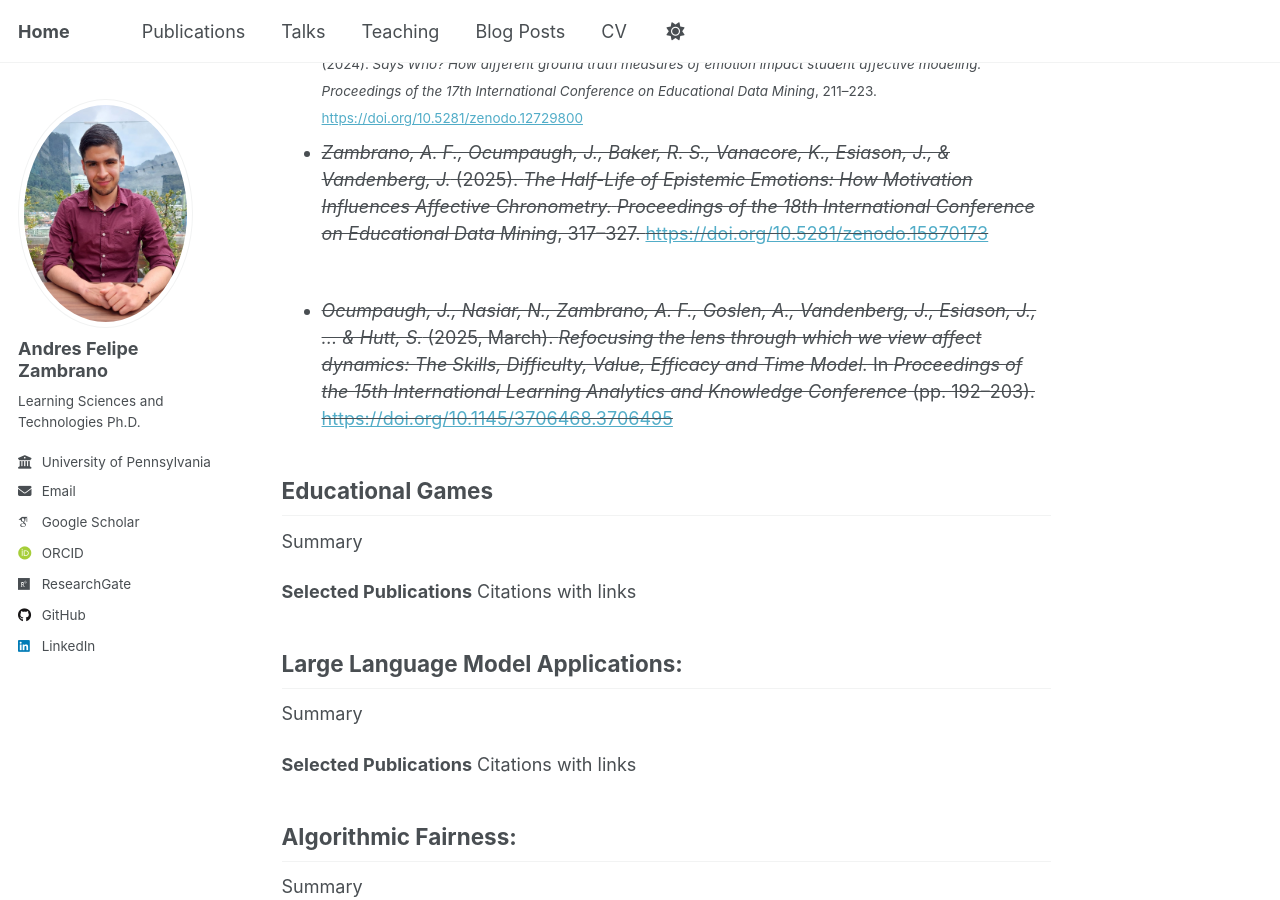
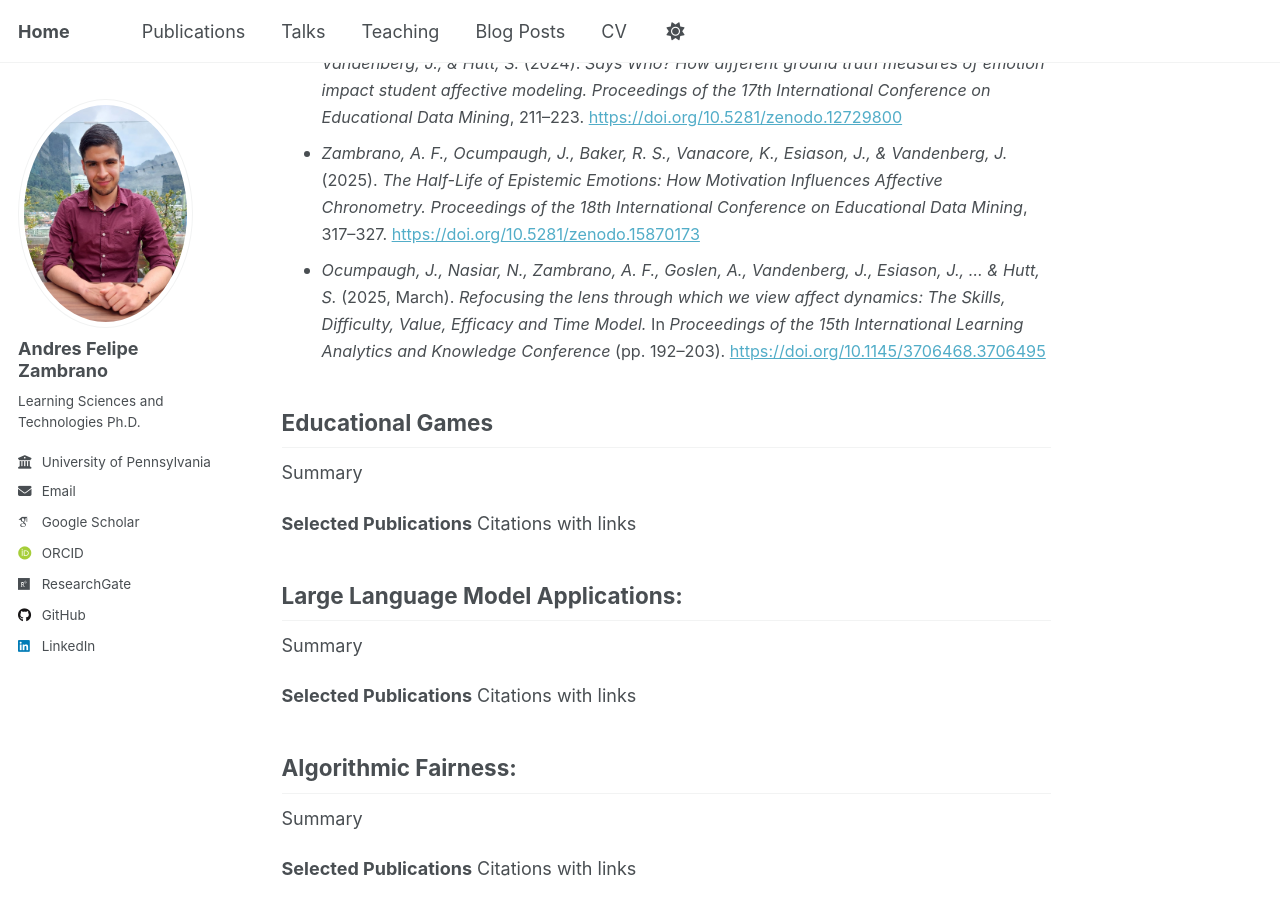
Before and after one commit to afzambrano/afzambrano.github.io, a Jekyll site: the page built from _pages/about.md, in a window 1280 px wide and 900 px high, scrolled down 724 px. Built offline with Jekyll 4.4.1, drawn with Linux system fonts in a browser that asks for light colours; some web fonts are replaced; a script that is not in the unit is left out.

Commit message:
Update about.md

```diff
--- a/_pages/about.md
+++ b/_pages/about.md
@@ -18,18 +18,24 @@ Affect and Emotions
 I investigate how students’ emotions emerge while they interact with various digital learning environments. To do this, I develop sensor-free machine learning affect detectors trained on students’ self-reports and classroom observations, following the [BROMP](https://learninganalytics.upenn.edu/ryanbaker/bromp.html) monitoring protocol. Using these detectors, I examine how affective states relate to motivational and cognitive factors, the behaviors students adopt while engaging with learning tools, and their overall learning outcomes.
 
 **Selected Publications**<br>
-- <small><i>Zambrano, A. F., Nasiar, N., Ocumpaugh, J., Goslen, A., Zhang, J., Rowe, J., Esiason, J., Vandenberg, J., & Hutt, S.</i> (2024).
-<i>Says Who? How different ground truth measures of emotion impact student affective modeling.</i>
-<i>Proceedings of the 17th International Conference on Educational Data Mining</i>, 211–223.
-<a href="https://doi.org/10.5281/zenodo.12729800">https://doi.org/10.5281/zenodo.12729800</a></small><br>
-- <s><i>Zambrano, A. F., Ocumpaugh, J., Baker, R. S., Vanacore, K., Esiason, J., & Vandenberg, J.</i> (2025).
-<i>The Half-Life of Epistemic Emotions: How Motivation Influences Affective Chronometry.</i>
-<i>Proceedings of the 18th International Conference on Educational Data Mining</i>, 317–327.
-<a href="https://doi.org/10.5281/zenodo.15870173">https://doi.org/10.5281/zenodo.15870173</a></s><br>
-- <s><i>Ocumpaugh, J., Nasiar, N., Zambrano, A. F., Goslen, A., Vandenberg, J., Esiason, J., ... & Hutt, S.</i> (2025, March).
-<i>Refocusing the lens through which we view affect dynamics: The Skills, Difficulty, Value, Efficacy and Time Model.</i>
-In <i>Proceedings of the 15th International Learning Analytics and Knowledge Conference</i> (pp. 192–203).
-<a href="https://doi.org/10.1145/3706468.3706495">https://doi.org/10.1145/3706468.3706495</a></s>
+- <span style="font-size: 0.9em;">
+  <i>Zambrano, A. F., Nasiar, N., Ocumpaugh, J., Goslen, A., Zhang, J., Rowe, J., Esiason, J., Vandenberg, J., & Hutt, S.</i> (2024).
+  <i>Says Who? How different ground truth measures of emotion impact student affective modeling.</i>
+  <i>Proceedings of the 17th International Conference on Educational Data Mining</i>, 211–223.
+  <a href="https://doi.org/10.5281/zenodo.12729800">https://doi.org/10.5281/zenodo.12729800</a>
+</span><br>
+- <span style="font-size: 0.9em;">
+  <i>Zambrano, A. F., Ocumpaugh, J., Baker, R. S., Vanacore, K., Esiason, J., & Vandenberg, J.</i> (2025).
+  <i>The Half-Life of Epistemic Emotions: How Motivation Influences Affective Chronometry.</i>
+  <i>Proceedings of the 18th International Conference on Educational Data Mining</i>, 317–327.
+  <a href="https://doi.org/10.5281/zenodo.15870173">https://doi.org/10.5281/zenodo.15870173</a>
+</span><br>
+- <span style="font-size: 0.9em;">
+  <i>Ocumpaugh, J., Nasiar, N., Zambrano, A. F., Goslen, A., Vandenberg, J., Esiason, J., ... & Hutt, S.</i> (2025, March).
+  <i>Refocusing the lens through which we view affect dynamics: The Skills, Difficulty, Value, Efficacy and Time Model.</i>
+  In <i>Proceedings of the 15th International Learning Analytics and Knowledge Conference</i> (pp. 192–203).
+  <a href="https://doi.org/10.1145/3706468.3706495">https://doi.org/10.1145/3706468.3706495</a>
+</span>
 
 Educational Games
 ---
```
